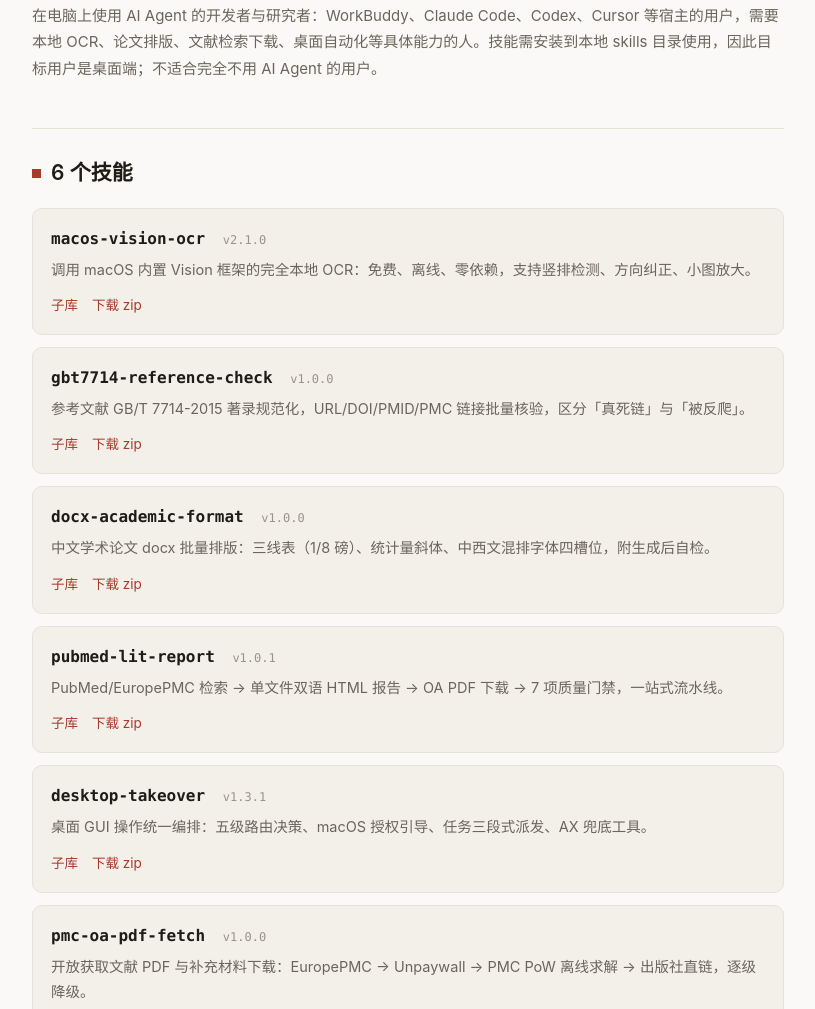
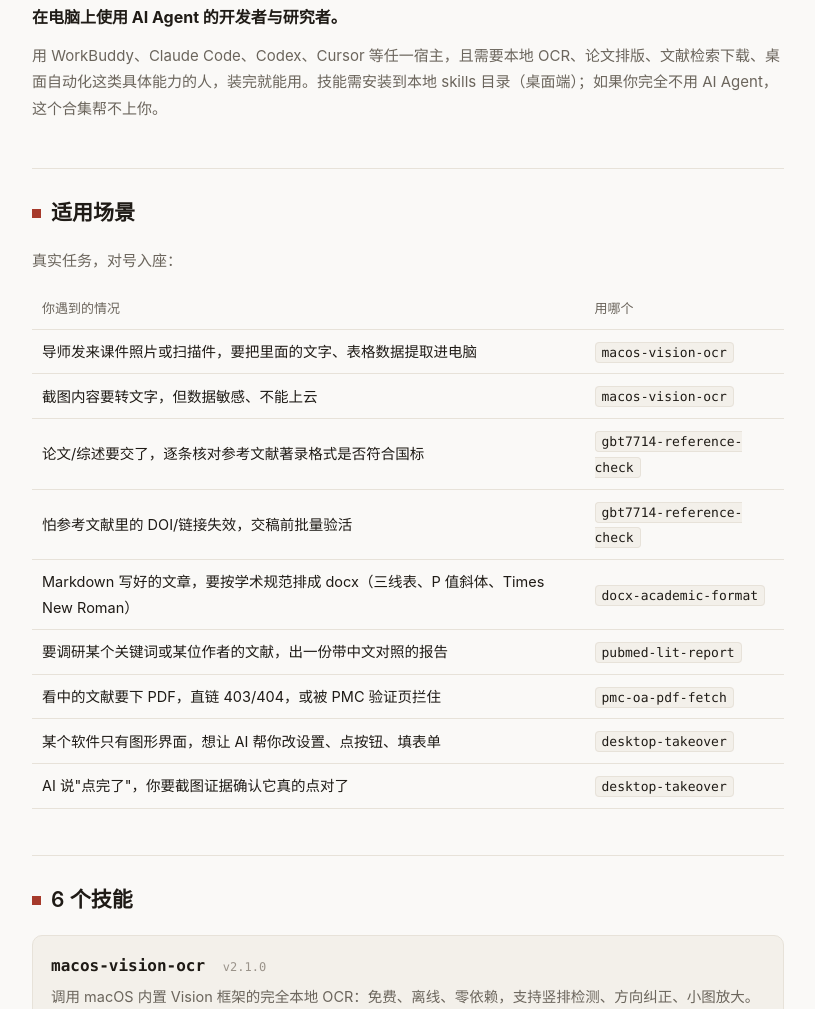
Before and after one commit to GreenWich-art/agent-skills, a plain HTML site: page index.html in a window 1280 px wide. Shown: the part 1026-2035 px from the top of the page, without its empty margins (232-1047 px from the left). Drawn offline with Linux system fonts and the light colour scheme.

Commit message:
适合谁改为「首句一眼判断+补充说明」结构；新增适用场景表格（9 条真实任务对号入座）

```diff
--- a/index.html
+++ b/index.html
@@ -96,7 +96,23 @@
   <p class="muted">本合集遵循开放的 Agent Skills 规范，不绑定单一产品。</p>
 
   <h2>适合谁</h2>
-  <p class="muted">在电脑上使用 AI Agent 的开发者与研究者：WorkBuddy、Claude Code、Codex、Cursor 等宿主的用户，需要本地 OCR、论文排版、文献检索下载、桌面自动化等具体能力的人。技能需安装到本地 skills 目录使用，因此目标用户是桌面端；不适合完全不用 AI Agent 的用户。</p>
+  <p><strong>在电脑上使用 AI Agent 的开发者与研究者。</strong></p>
+  <p class="muted">用 WorkBuddy、Claude Code、Codex、Cursor 等任一宿主，且需要本地 OCR、论文排版、文献检索下载、桌面自动化这类具体能力的人，装完就能用。技能需安装到本地 skills 目录（桌面端）；如果你完全不用 AI Agent，这个合集帮不上你。</p>
+
+  <h2>适用场景</h2>
+  <p class="muted" style="margin-bottom:14px">真实任务，对号入座：</p>
+  <table>
+    <tr><th>你遇到的情况</th><th>用哪个</th></tr>
+    <tr><td>导师发来课件照片或扫描件，要把里面的文字、表格数据提取进电脑</td><td><code>macos-vision-ocr</code></td></tr>
+    <tr><td>截图内容要转文字，但数据敏感、不能上云</td><td><code>macos-vision-ocr</code></td></tr>
+    <tr><td>论文/综述要交了，逐条核对参考文献著录格式是否符合国标</td><td><code>gbt7714-reference-check</code></td></tr>
+    <tr><td>怕参考文献里的 DOI/链接失效，交稿前批量验活</td><td><code>gbt7714-reference-check</code></td></tr>
+    <tr><td>Markdown 写好的文章，要按学术规范排成 docx（三线表、P 值斜体、Times New Roman）</td><td><code>docx-academic-format</code></td></tr>
+    <tr><td>要调研某个关键词或某位作者的文献，出一份带中文对照的报告</td><td><code>pubmed-lit-report</code></td></tr>
+    <tr><td>看中的文献要下 PDF，直链 403/404，或被 PMC 验证页拦住</td><td><code>pmc-oa-pdf-fetch</code></td></tr>
+    <tr><td>某个软件只有图形界面，想让 AI 帮你改设置、点按钮、填表单</td><td><code>desktop-takeover</code></td></tr>
+    <tr><td>AI 说"点完了"，你要截图证据确认它真的点对了</td><td><code>desktop-takeover</code></td></tr>
+  </table>
 
   <h2>6 个技能</h2>
 
```
